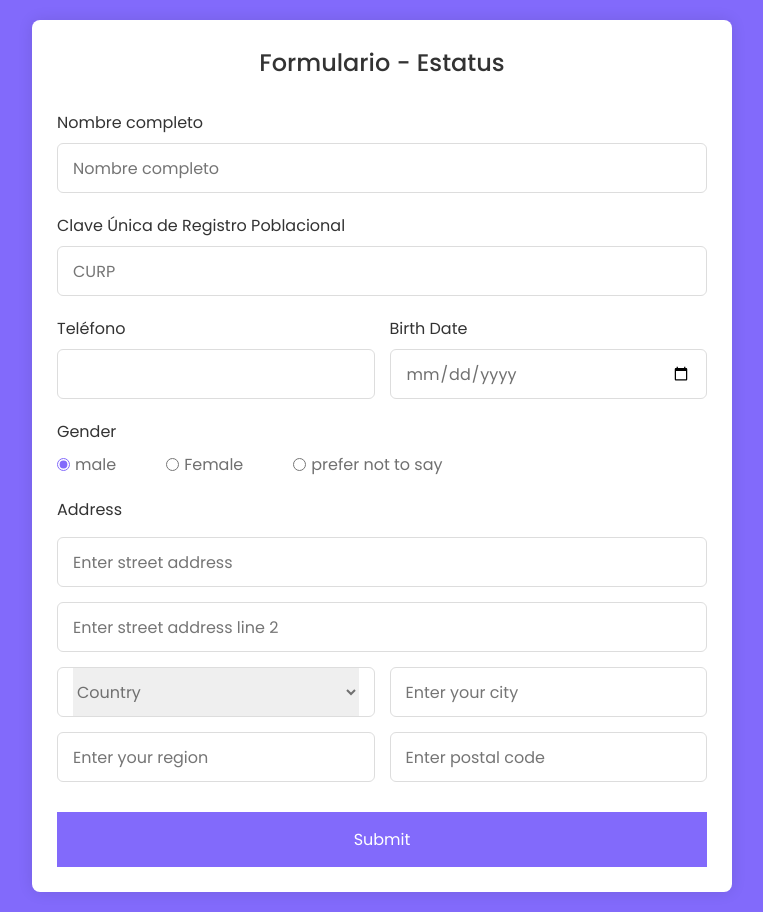
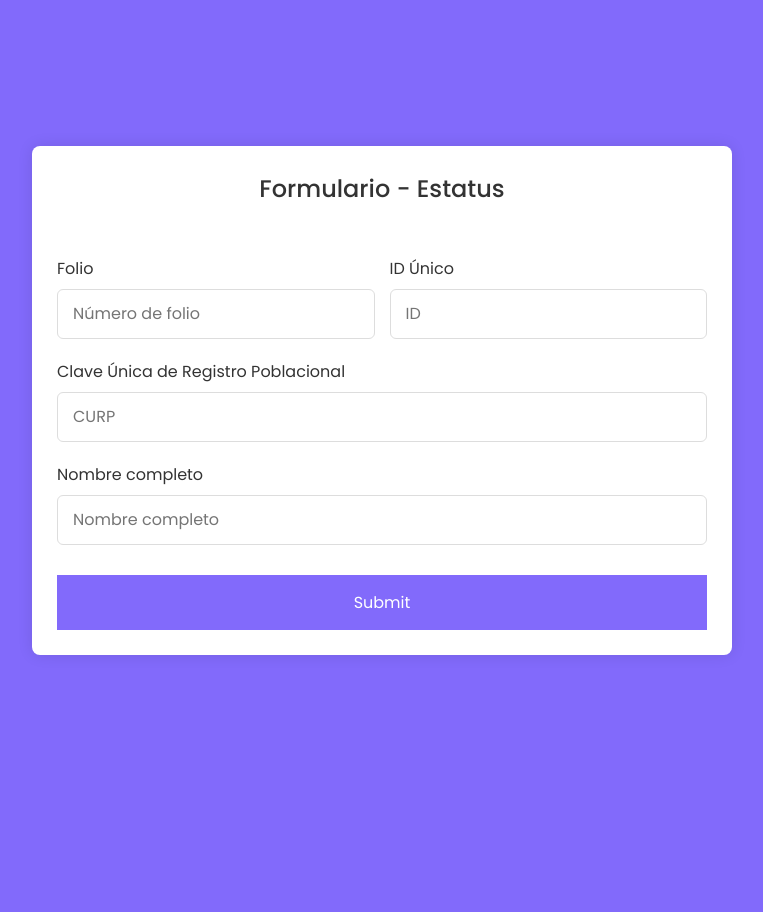
Before and after one commit to CarlosPaz64/Servicio-Social, a website: page formularioEstatus/index.html in a window 1280 px wide. Shown: the whole page, without its empty margins (258-1021 px from the left). After the commit the page ends 800 px from the top, so only its background shows below. Drawn offline with Linux system fonts and the light colour scheme.

Commit message:
Cambios a la aplicación

```diff
--- a/formularioEstatus/index.html
+++ b/formularioEstatus/index.html
@@ -7,70 +7,33 @@
     <meta http-equiv="X-UA-Compatible" content="ie=edge" />
     <!--<title>Registration Form in HTML CSS</title>-->
     <!---Custom CSS File--->
-    <link rel="stylesheet" href="styles.css" />
+    <link rel="stylesheet" href="/stylesEstatus.css" />
   </head>
   <body>
     <section class="container">
       <header>Formulario - Estatus</header>
       <form action="#" class="form">
-        <div class="input-box">
-          <label>Nombre completo</label>
-          <input type="text" placeholder="Nombre completo" required />
+        <div class="column">
+          <div class="input-box">
+            <label>Folio</label>
+            <input type="number" placeholder="Número de folio" />
+          </div>
+          <div class="input-box">
+            <label>ID Único</label>
+            <input type="number" placeholder="ID" />
+          </div>
         </div>
 
         <div class="input-box">
           <label>Clave Única de Registro Poblacional</label>
-          <input type="text" placeholder="CURP" required />
+          <input type="text" placeholder="CURP" />
         </div>
 
-        <div class="column">
-          <div class="input-box">
-            <label>Teléfono</label>
-            <input type="number" placeholder="" required />
-          </div>
-          <div class="input-box">
-            <label>Birth Date</label>
-            <input type="date" placeholder="Enter birth date" required />
-          </div>
+        <div class="input-box">
+          <label>Nombre completo</label>
+          <input type="text" placeholder="Nombre completo" />
         </div>
-        <div class="gender-box">
-          <h3>Gender</h3>
-          <div class="gender-option">
-            <div class="gender">
-              <input type="radio" id="check-male" name="gender" checked />
-              <label for="check-male">male</label>
-            </div>
-            <div class="gender">
-              <input type="radio" id="check-female" name="gender" />
-              <label for="check-female">Female</label>
-            </div>
-            <div class="gender">
-              <input type="radio" id="check-other" name="gender" />
-              <label for="check-other">prefer not to say</label>
-            </div>
-          </div>
-        </div>
-        <div class="input-box address">
-          <label>Address</label>
-          <input type="text" placeholder="Enter street address" required />
-          <input type="text" placeholder="Enter street address line 2" required />
-          <div class="column">
-            <div class="select-box">
-              <select>
-                <option hidden>Country</option>
-                <option>America</option>
-                <option>Japan</option>
-                <option>India</option>
-                <option>Nepal</option>
-              </select>
-            </div>
-            <input type="text" placeholder="Enter your city" required />
-          </div>
-          <div class="column">
-            <input type="text" placeholder="Enter your region" required />
-            <input type="number" placeholder="Enter postal code" required />
-          </div>
-        </div>
+
         <button>Submit</button>
       </form>
     </section>
--- a/package.json
+++ b/package.json
@@ -3,7 +3,7 @@
   "version": "1.0.0",
   "main": "index.js",
   "scripts": {
-    "test": "echo \"Error: no test specified\" && exit 1"
+    "start": "nodemon server.js"
   },
   "keywords": [],
   "author": "",
@@ -11,6 +11,7 @@
   "description": "",
   "dependencies": {
     "express": "4.19.2",
-    "mysql2": "3.11.0"
+    "mysql2": "3.11.0",
+    "nodemon": "3.1.4"
   }
 }
```
Also changed, not shown: principal/index.html (+2 -1 lines), server.js (+25 -2 lines), public/imagen.png (renamed from principal/imagen.png), public/stylesEstatus.css (renamed from formularioEstatus/styles.css), public/stylesPrincipal.css (renamed from principal/styles.css), routes.js (added), 1 other file.
